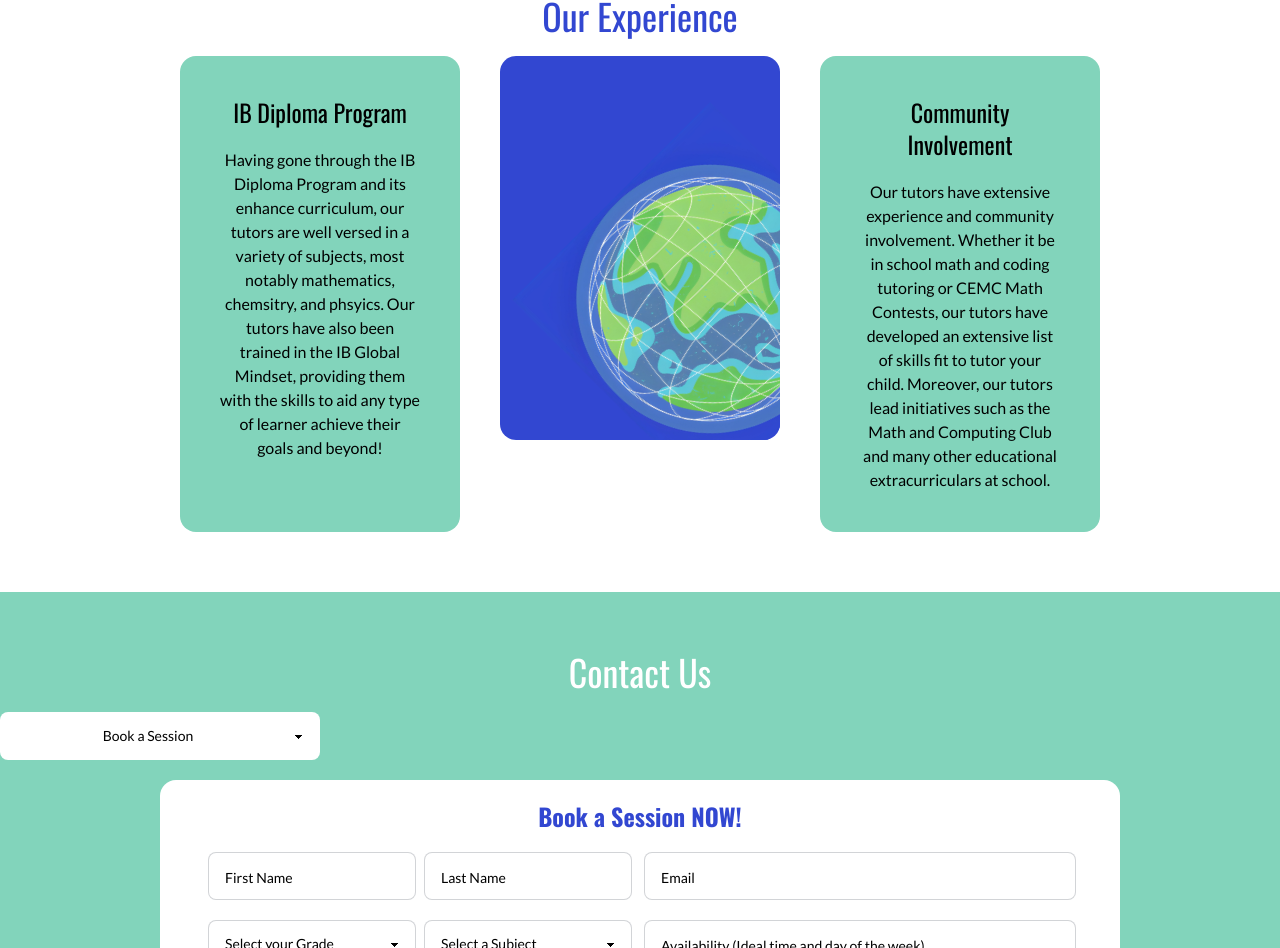
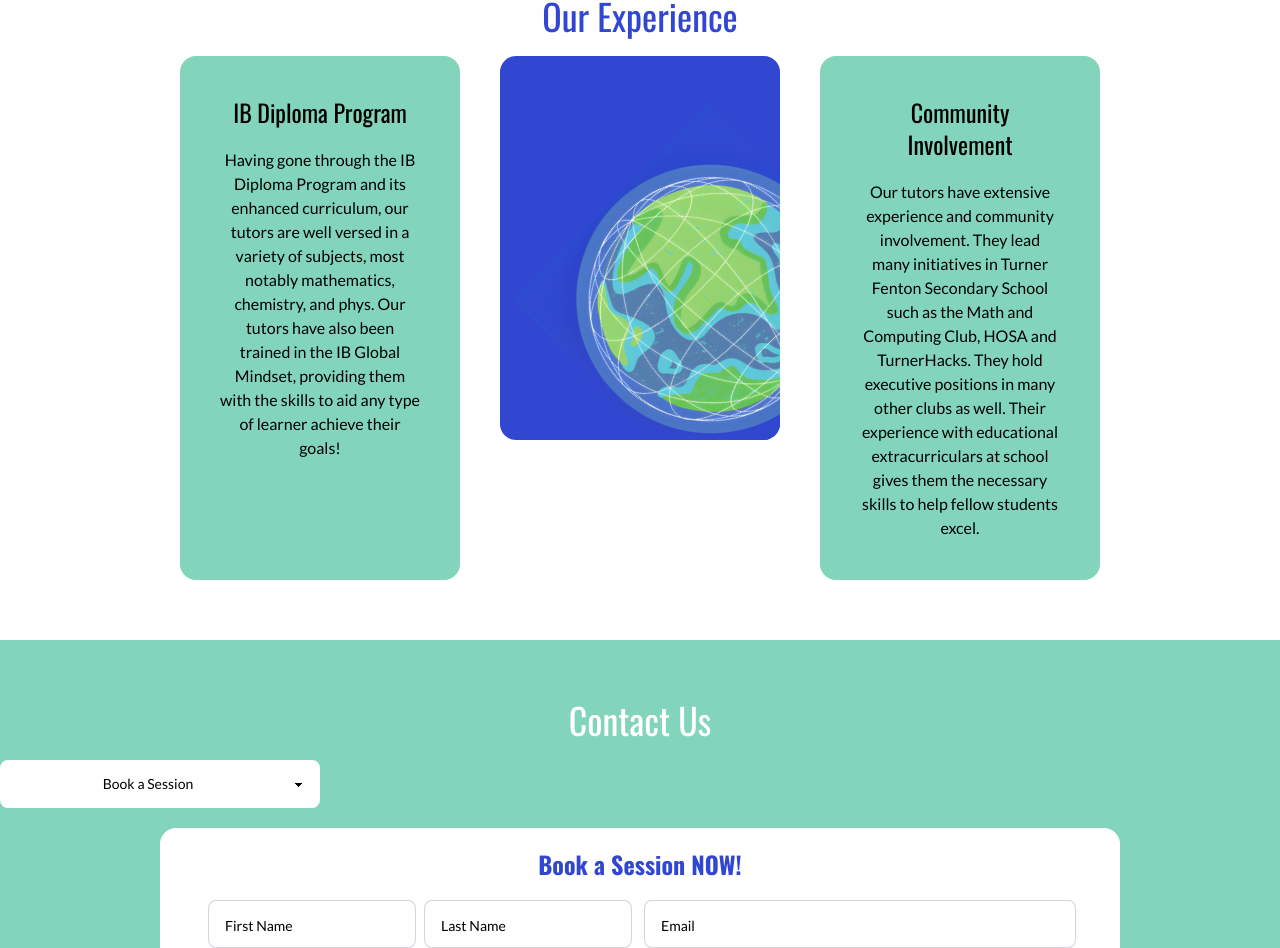
Before and after one commit to ApolloTutoring/Apollo-Tutoring-Website, a Next.js app in the folder apollo_tutoring/: page / in a window 1280 px wide. Shown: the part 1400-2348 px from the top of the page. Built offline with nearby package versions, Linux system fonts and the light colour scheme.

Commit message:
Spelling mistakes

```diff
--- a/apollo_tutoring/src/app/home.js
+++ b/apollo_tutoring/src/app/home.js
@@ -120,14 +120,14 @@ export function Home() {
         <div className="grid lg:grid-cols-3 grid-cols-1">
           <div className="m-5 p-10 bg-standard_teal h-auto rounded-2xl">
             <h3 className="text-center text-black text-2xl font-headFont mb-5">IB Diploma Program</h3>
-            <p className="text-center text-black font-paraFont">Having gone through the IB Diploma Program and its enhance curriculum, our tutors are well versed in a variety of subjects, most notably mathematics, chemsitry, and phsyics. Our tutors have also been trained in the IB Global Mindset, providing them with the skills to aid any type of learner achieve their goals and beyond!</p>
+            <p className="text-center text-black font-paraFont">Having gone through the IB Diploma Program and its enhanced curriculum, our tutors are well versed in a variety of subjects, most notably mathematics, chemistry, and phys. Our tutors have also been trained in the IB Global Mindset, providing them with the skills to aid any type of learner achieve their goals!</p>
           </div>
           <div className="m-5 bg-standard_navy h-96 rounded-2xl relative overflow-clip">
               <img src="/images/Untitled_design_1.jpeg" className=" w-full absolute bottom-0 right-0 transform translate-x-1/4 translate-y-1/6 -rotate-45" alt="Decorative Image"></img>
           </div>
           <div className="m-5 p-10 bg-standard_teal h-auto rounded-2xl">
             <h3 className="text-center text-black text-2xl font-headFont mb-5">Community Involvement</h3>
-            <p className="text-center text-black font-paraFont">Our tutors have extensive experience and community involvement. Whether it be in school math and coding tutoring or CEMC Math Contests, our tutors have developed an extensive list of skills fit to tutor your child. Moreover, our tutors lead initiatives such as the Math and Computing Club and many other educational extracurriculars at school.</p>
+            <p className="text-center text-black font-paraFont">Our tutors have extensive experience and community involvement. They lead many initiatives in Turner Fenton Secondary School such as the Math and Computing Club, HOSA and TurnerHacks. They hold executive positions in many other clubs as well. Their experience with educational extracurriculars at school gives them the necessary skills to help fellow students excel.</p>
           </div>
         </div>
       </div>
```
